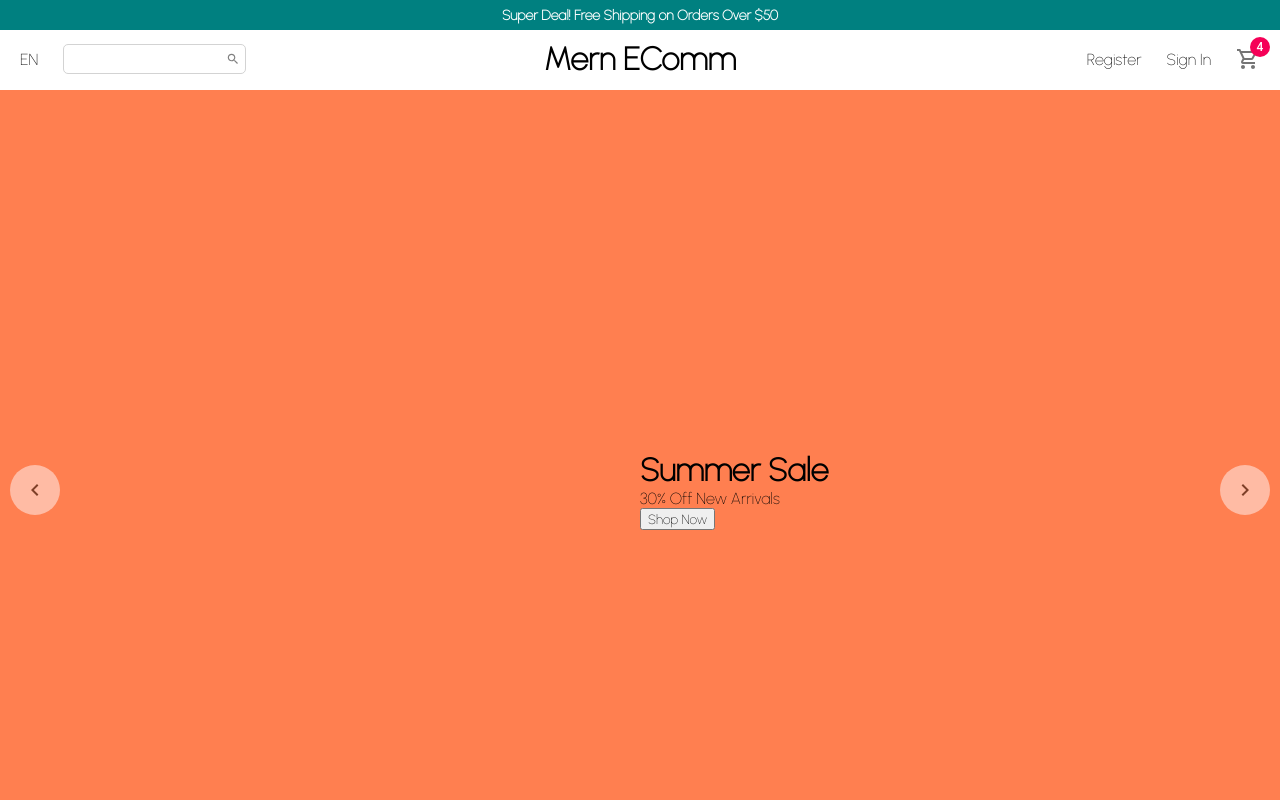
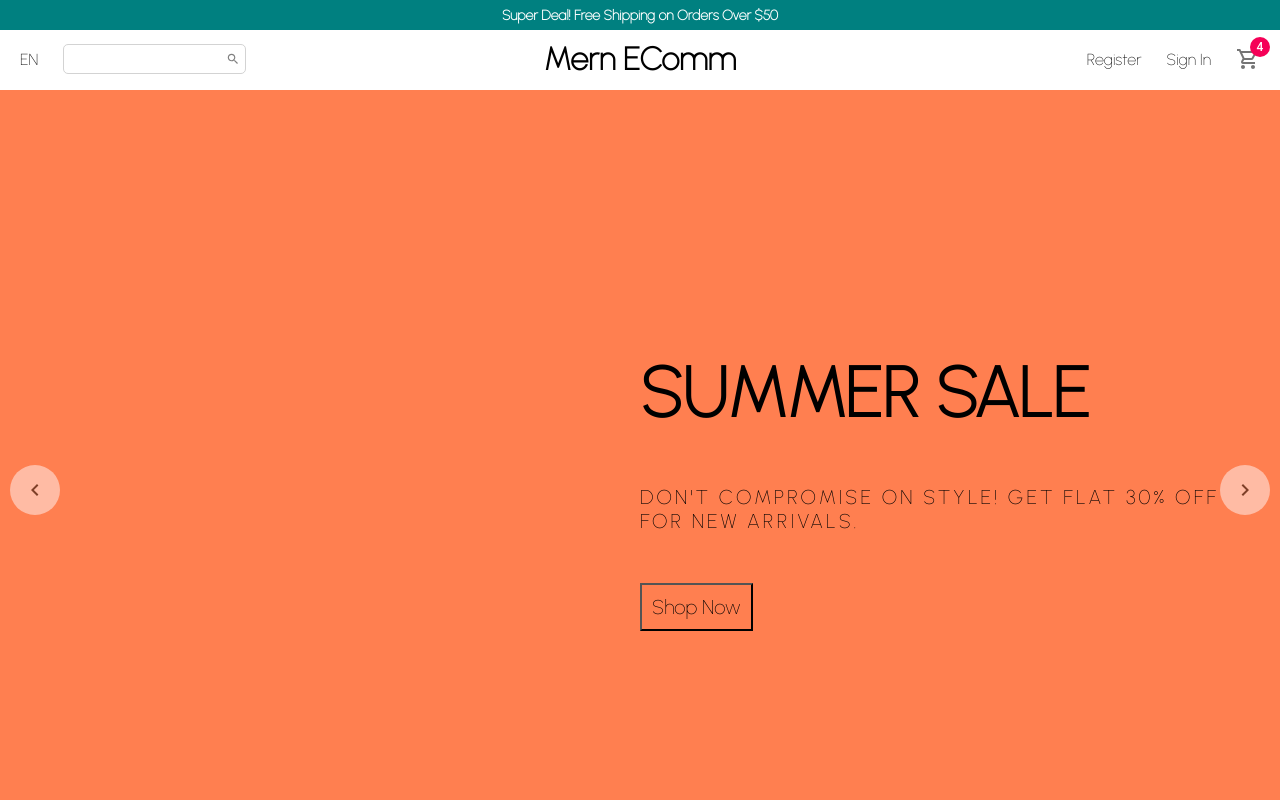
Before and after one commit to NicBab/mernecommerce, a React (Create React App) app: page / in a window 1280 px wide. Shown: the top 800 px of the page. Built offline with nearby package versions, Linux system fonts and the light colour scheme.

Commit message:
adding slide

```diff
--- a/src/components/Slider.jsx
+++ b/src/components/Slider.jsx
@@ -1,5 +1,7 @@
-import { KeyboardArrowLeft, KeyboardArrowRight } from '@material-ui/icons'
-import styled from 'styled-components'
+import { useState } from 'react'
+import { KeyboardArrowLeft, KeyboardArrowRight } from "@material-ui/icons";
+import styled from "styled-components";
+import { sliderItems } from '../data';
 
 const Container = styled.div`
   width: 100%;
@@ -7,7 +9,7 @@
   display: flex;
   background-color: coral;
   position: relative;
-`
+`;
 
 const Arrow = styled.div`
 width: 50px;
@@ -21,60 +23,86 @@
 top: 0;
 bottom: 0;
 margin: auto;
-left: ${props => props.direction === "left" && "10px"};
-right ${props => props.direction === "right" && "10px"};
+left: ${(props) => props.direction === "left" && "10px"};
+right ${(props) => props.direction === "right" && "10px"};
 cursor: pointer;
-opacity: 0.5;`
+opacity: 0.5;`;
 
 const Wrapper = styled.div`
   height: 100%;
-`
+  transition: all 1.5s ease;
+  transform: translateX(${(props) => props.slideIndex * -100}vw)
+`;
 
 const Slide = styled.div`
   width: 100vw;
   height: 100vh;
   display: flex;
-align-items: center;`
+  align-items: center;
+`;
 
 const ImgContainer = styled.div`
   height: 100%;
-flex: 1;`
+  flex: 1;
+`;
 
 const Image = styled.image`
   height: 80%;
-`
+`;
 
 const InfoContainer = styled.div`
   flex: 1;
-padding: 50px;`
+  padding: 50px;
+`;
 
-const Title = styled.h1``
-const Desc = styled.p``
-const Button = styled.button``
+const Title = styled.h1`
+font-size: 70px;`;
+
+const Desc = styled.p`
+margin: 50px 0px;
+font-size: 20px;
+font-weight: 500;
+letter-spacing: 3px;`;
+
+const Button = styled.button`
+padding: 10px;
+font-size: 20px;
+background-color: transparent;
+cursor: pointer;`;
 
 const Slider = () => {
+  const [slideIndex, setSlideIndex] = useState(0)
+  const handleClick = (direction) => {
+    if (direction === "left") {
+      setSlideIndex(slideIndex > 0 ? slideIndex - 1 : 2)
+    } else {
+      setSlideIndex(slideIndex < 2 ? slideIndex + 1 : 0)
+    }
+  }
   return (
     <Container>
-        <Arrow direction="left">
+      <Arrow direction="left" onClick={() => handleClick("left")}>
         <KeyboardArrowLeft />
       </Arrow>
-        <Wrapper>
-          <Slide>
+      <Wrapper slideIndex={slideIndex}>
+        {sliderItems.map((item) => (
+                  <Slide bg={item.bg} key={item.id}>
                   <ImgContainer>
-              <Image src=""/>
+                    <Image src={item.img} />
                   </ImgContainer>
                   <InfoContainer>
-                <Title>Summer Sale</Title>
-                <Desc>30% Off New Arrivals</Desc>
+                    <Title>{item.title}</Title>
+                    <Desc>{item.desc}</Desc>
                     <Button>Shop Now</Button>
                   </InfoContainer>
                 </Slide>
+        ))}
       </Wrapper>
-        <Arrow direction="right">
+      <Arrow direction="right" onClick={() => handleClick("right")}>
         <KeyboardArrowRight />
       </Arrow>
     </Container>
-  )
-}
+  );
+};
 
-export default Slider
+export default Slider;
--- /dev/null
+++ b/src/data.js
@@ -0,0 +1,76 @@
+export const sliderItems = [
+    {
+      id: 1,
+      img: "https://i.ibb.co/XsdmR2c/1.png",
+      title: "SUMMER SALE",
+      desc: "DON'T COMPROMISE ON STYLE! GET FLAT 30% OFF FOR NEW ARRIVALS.",
+      bg: "f5fafd",
+    },
+    {
+      id: 2,
+      img: "https://i.ibb.co/DG69bQ4/2.png",
+      title: "AUTUMN COLLECTION",
+      desc: "DON'T COMPROMISE ON STYLE! GET FLAT 30% OFF FOR NEW ARRIVALS.",
+      bg: "fcf1ed",
+    },
+    {
+      id: 3,
+      img: "https://i.ibb.co/cXFnLLV/3.png",
+      title: "LOUNGEWEAR LOVE",
+      desc: "DON'T COMPROMISE ON STYLE! GET FLAT 30% OFF FOR NEW ARRIVALS.",
+      bg: "fbf0f4",
+    },
+  ];
+
+  export const categories = [
+    {
+      id: 1,
+      img: "https://images.pexels.com/photos/5886041/pexels-photo-5886041.jpeg?auto=compress&cs=tinysrgb&dpr=2&h=650&w=940",
+      title: "SHIRT STYLE!",
+    },
+    {
+      id: 2,
+      img: "https://images.pexels.com/photos/2983464/pexels-photo-2983464.jpeg?auto=compress&cs=tinysrgb&dpr=2&h=650&w=940",
+      title: "LOUNGEWEAR LOVE",
+    },
+    {
+      id: 3,
+      img: "https://images.pexels.com/photos/5480696/pexels-photo-5480696.jpeg?auto=compress&cs=tinysrgb&dpr=2&w=500",
+      title: "LIGHT JACKETS",
+    },
+  ];
+
+  export const popularProducts = [
+    {
+      id:1,
+      img:"https://d3o2e4jr3mxnm3.cloudfront.net/Mens-Jake-Guitar-Vintage-Crusher-Tee_68382_1_lg.png",
+    },
+    {
+      id:2,
+      img:"https://cdn.shopify.com/s/files/1/0101/4832/products/Angela_Natural_Tee.png?v=1606780388",
+    },
+    {
+      id:3,
+      img:"https://www.prada.com/content/dam/pradanux_products/U/UCS/UCS319/1YOTF010O/UCS319_1YOT_F010O_S_182_SLF.png",
+    },
+    {
+      id:4,
+      img:"https://www.burdastyle.com/pub/media/catalog/product/cache/7bd3727382ce0a860b68816435d76e26/107/BUS-PAT-BURTE-1320516/1170x1470_BS_2016_05_132_front.png",
+    },
+    {
+      id:5,
+      img:"https://images.ctfassets.net/5gvckmvm9289/3BlDoZxSSjqAvv1jBJP7TH/65f9a95484117730ace42abf64e89572/Noissue-x-Creatsy-Tote-Bag-Mockup-Bundle-_4_-2.png",
+    },
+    {
+      id:6,
+      img:"https://d3o2e4jr3mxnm3.cloudfront.net/Rocket-Vintage-Chill-Cap_66374_1_lg.png",
+    },
+    {
+      id:7,
+      img:"https://www.vintageindustries.nl/download_front/qympzk1762/2217_Arrow_Jacket_Forest.png",
+    },
+    {
+      id:8,
+      img:"https://www.pngarts.com/files/3/Women-Jacket-PNG-High-Quality-Image.png",
+    },
+  ]
```
Lines whose indentation alone changed are shown as unchanged.
